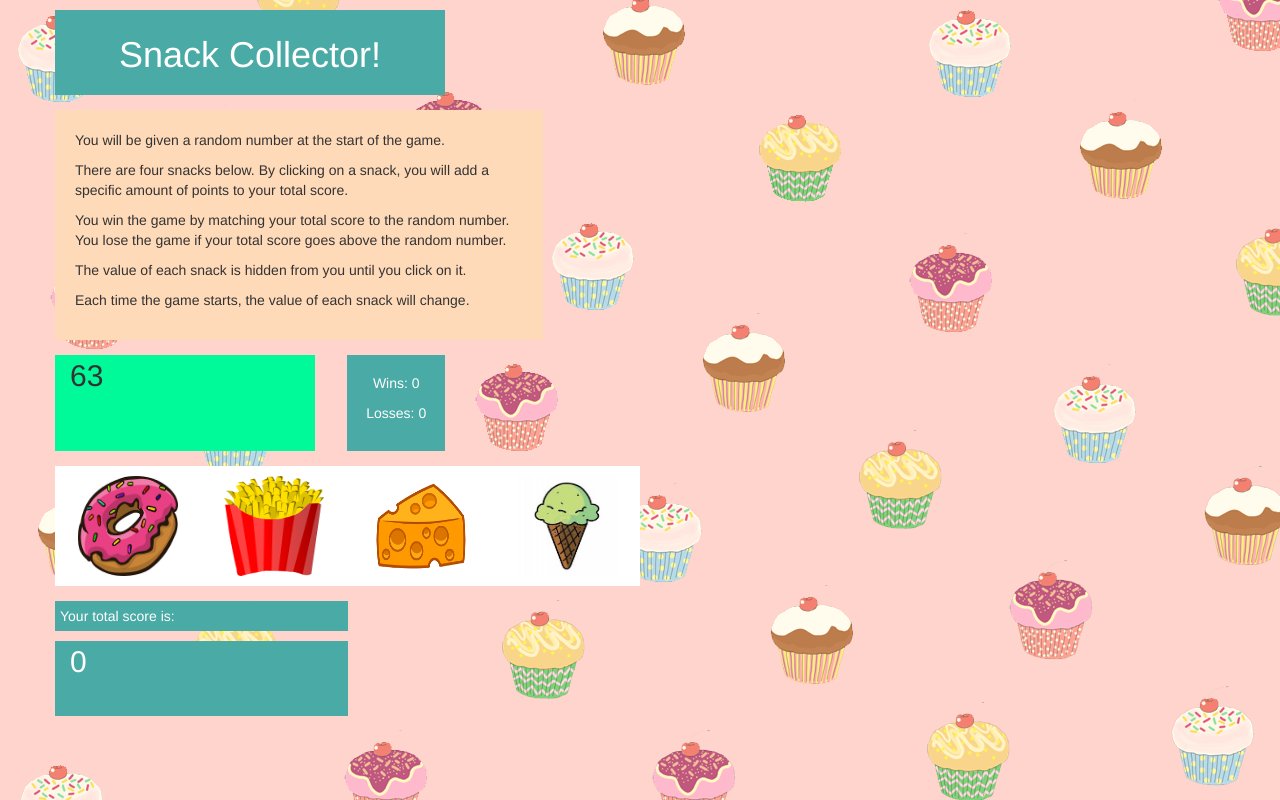
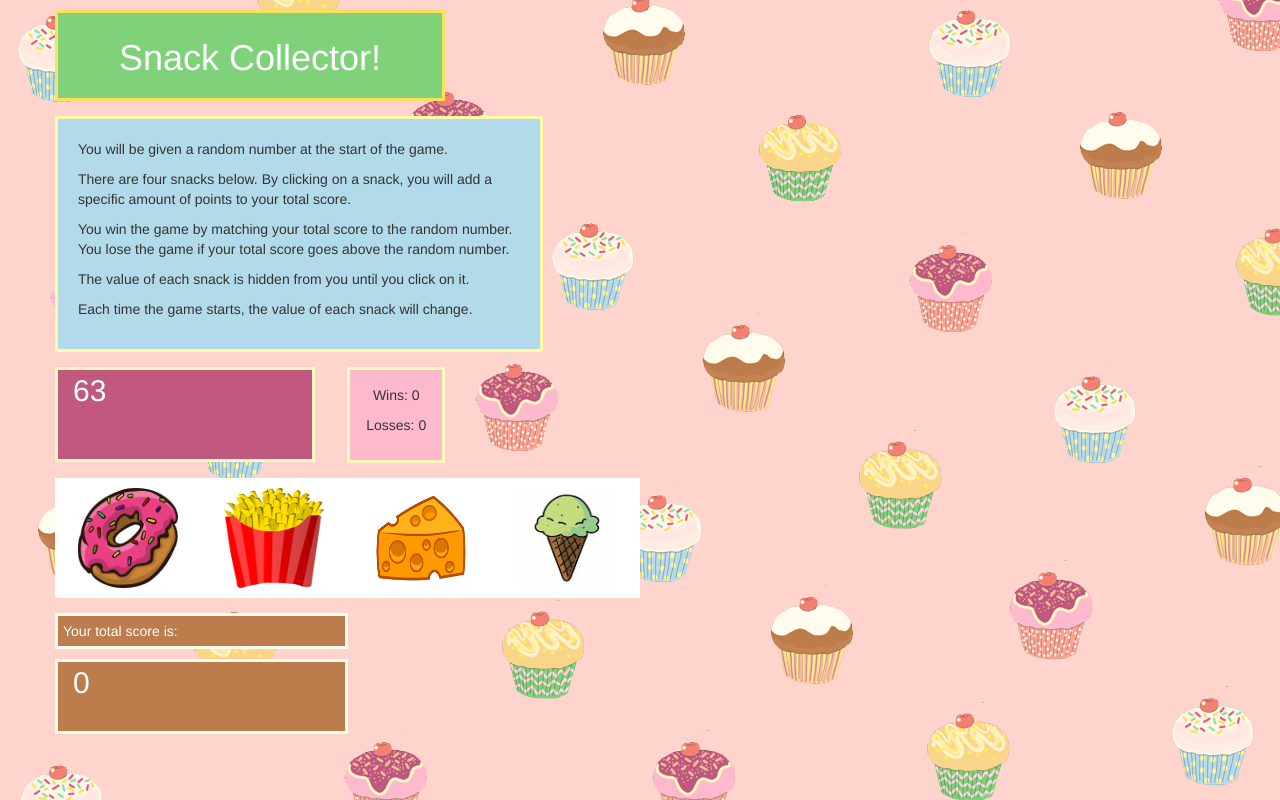
Before and after one commit to asmishra17/week-4-game, a plain HTML site: page index.html in a window 1280 px wide. Drawn offline with nearby package versions, Linux system fonts and the light colour scheme.

Commit message:
aesthetic changes

```diff
--- a/assets/css/style.css
+++ b/assets/css/style.css
@@ -2,46 +2,48 @@ body {
     background-image: url("regal.png");
 }
 
-body.background-image {
-    opacity: 0.8;
-}
-
 .title {
     text-align: center;
-    color: #ffffff;
-    background-color: #4aaaa5;
+    color: #FFFFFF;
+    background-color: #7FD27A;
     padding: 5px 10px 10px 10px;
-    margin-top: 10px
+    margin-top: 10px;
+    border: solid #FBE05F 3px;
 }
 
 .instructions {
-    background-color: peachpuff;
+    background-color: #B3DAEA;
     padding: 20px;
     margin-top: 15px;
+    border: solid #FFFBA4 3px;
 }
 
 #gamenumber {
     text-align: left;
     font-size: 30px;
-    background-color: mediumspringgreen;
-    height: 96px;
+    background-color: #C1587F;
+    color: #FFFFFF;
+    height: 95px;
     margin-top: 15px;
+    border: solid #FFF9BF 3px;
 }
 
 .score {
     text-align: center;
-    background-color: #4aaaa5;
-    color: #ffffff;
-    padding: 18px;
+    font-style: bolder;
+    background-color: #FFB9CD;
+    padding: 15px;
     margin: 15px 0 0 0;
+    border: solid #FFF9BF 3px;
 }
 
 .alert {
     text-align: center;
-    background-color: #4aaaa5;
-    color: #ffffff;
-    height: 96px;
+    background-color: #BC7C4B;
+    color: #FFFFFF;
+    height: 95px;
     margin: 15px 0 0 5px;
+    border: solid #FFFCED 3px;
 }
 
 .gem {
@@ -53,17 +55,19 @@ body.background-image {
 
 .total {
     text-align: left;
-    background-color: #4aaaa5;
+    background-color: #BC7C4B;;
     color: #ffffff;
     padding: 5px;
     margin: 15px 0 0 0;
+    border: solid #FFFCED 3px;
 }
 
 #gamescore {
     text-align: left;
-    background-color: #4aaaa5;
+    background-color: #BC7C4B;
     color: #ffffff;
     font-size: 30px;
     height: 75px;
     margin: 10px 0 0 0;
+    border: solid #FFFCED 3px;
 }
--- a/assets/javascript/game.js
+++ b/assets/javascript/game.js
@@ -21,14 +21,14 @@ function gameConditions () {
         losses++;
         $("#losses").html("Losses: "+ losses);
         displayAlertLoss();
-        setTimeout(reset, 1500);
+        setTimeout(reset, 2000);
 
     }
     else if (score === randomGameNumber) {
         wins++;
         $("#wins").html("Wins: " + wins);
         displayAlertWin();
-        setTimeout(reset, 1500);
+        setTimeout(reset, 2000);
     }
     else {
         // do nothing
```
